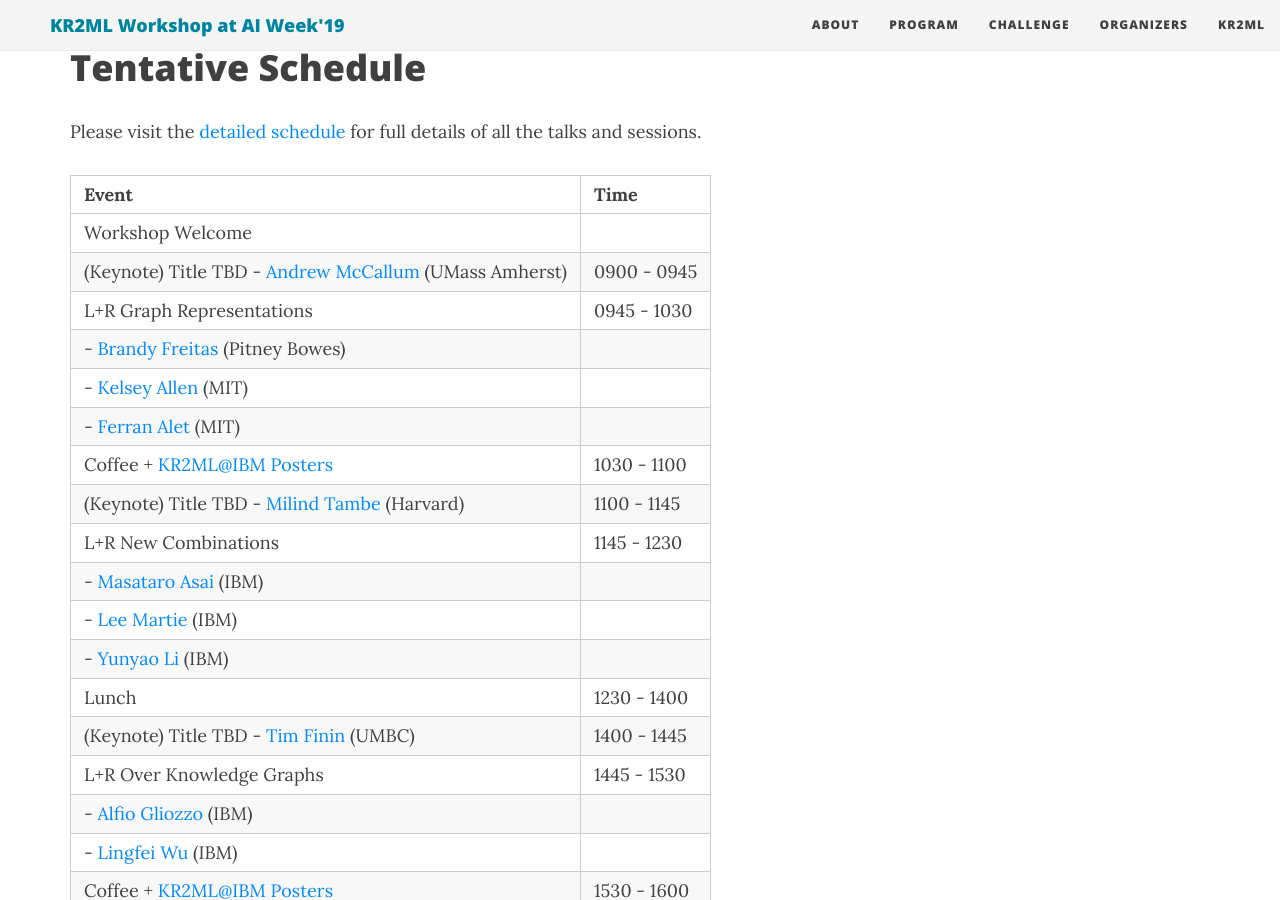
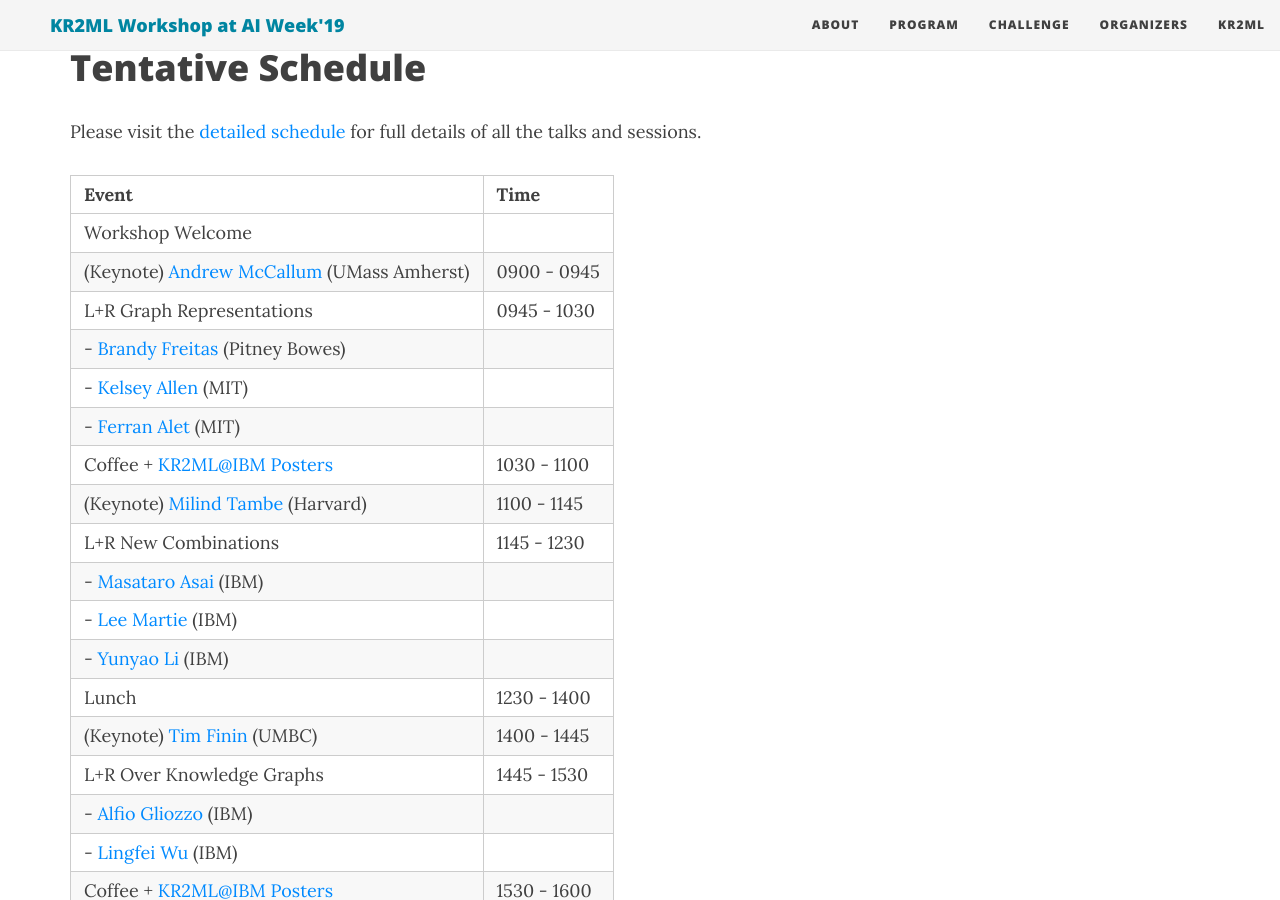
Before and after one commit to kr2ml/ibm-2019, a Jekyll site: the page built from index.md, in a window 1280 px wide and 900 px high, scrolled down 799 px. Built offline with Jekyll 4.4.1, drawn with Linux system fonts in a browser that asks for light colours; nearby versions of some CDN libraries.

Commit message:
KRT: Removed TBD from talk titles in index

```diff
--- a/index.md
+++ b/index.md
@@ -22,19 +22,19 @@ Please visit the [detailed schedule](schedule.md) for full details of all the ta
 | Event                                          | Time |
 |------------------------------------------------|----------|
 | Workshop Welcome  |   |
-| (Keynote) Title TBD - [Andrew McCallum](https://people.cs.umass.edu/~mccallum/) (UMass Amherst)    | 0900 - 0945  |
+| (Keynote) [Andrew McCallum](https://people.cs.umass.edu/~mccallum/) (UMass Amherst)    | 0900 - 0945  |
 | L+R Graph Representations                                | 0945 - 1030  |
 | - [Brandy Freitas](https://www.linkedin.com/in/brandyalexandrafreitas) (Pitney Bowes)                |          |
 | - [Kelsey Allen](https://cbmm.mit.edu/about/people/allen) (MIT)                           |          |
 | - [Ferran Alet](http://web.mit.edu/alet/www/) (MIT)                             |          |
 | Coffee + [KR2ML@IBM Posters](#poster-session)                     | 1030 - 1100  |
-| (Keynote) Title TBD - [Milind Tambe](https://www.seas.harvard.edu/directory/mtambe) (Harvard)             | 1100 - 1145  |
+| (Keynote) [Milind Tambe](https://www.seas.harvard.edu/directory/mtambe) (Harvard)             | 1100 - 1145  |
 | L+R New Combinations                       | 1145 - 1230 |
 | - [Masataro Asai](https://researcher.watson.ibm.com/researcher/view.php?person=ibm-Masataro.Asai) (IBM)                       |           |
 | - [Lee Martie](https://researcher.watson.ibm.com/researcher/view.php?person=ibm-Lee.Martie) (IBM)                                          |         |
 | - [Yunyao Li](https://researcher.watson.ibm.com/researcher/view.php?person=us-yunyaoli) (IBM) | |
 | Lunch                                          | 1230 - 1400  |
-| (Keynote) Title TBD  - [Tim Finin](https://www.csee.umbc.edu/~finin/) (UMBC)                     | 1400 - 1445  |
+| (Keynote) [Tim Finin](https://www.csee.umbc.edu/~finin/) (UMBC)                     | 1400 - 1445  |
 | L+R Over Knowledge Graphs | 1445 - 1530 |
 | - [Alfio Gliozzo](https://researcher.watson.ibm.com/researcher/view.php?person=us-gliozzo) (IBM)  |   |
 | - [Lingfei Wu](https://researcher.watson.ibm.com/researcher/view.php?person=us-wuli) (IBM)                                          |          |
```
